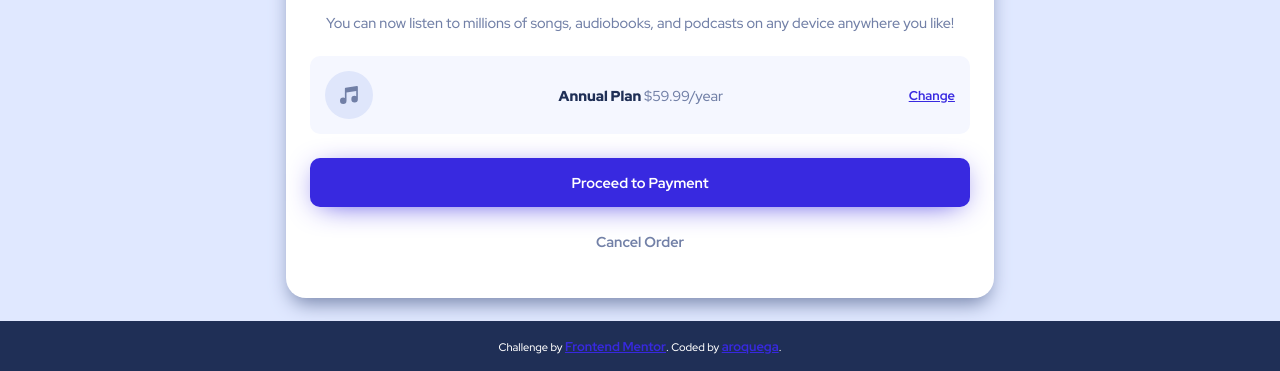
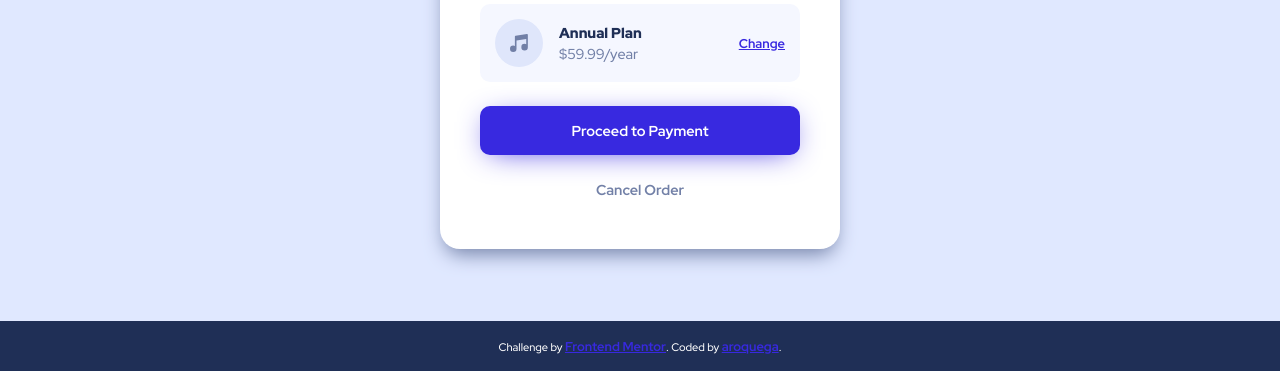
Before and after one commit to aroquega/order-summary-component-main, a plain HTML site: page index.html in a window 1280 px wide. Shown: the part 429-800 px from the top of the page. Drawn offline with Linux system fonts and the light colour scheme.

Commit message:
chore: Cambia los etilos para desktop

```diff
--- a/styles.css
+++ b/styles.css
@@ -1,6 +1,8 @@
-@import url('https://fonts.googleapis.com/css2?family=Red+Hat+Display:wght@500;700;900&display=swap');
+@import url("https://fonts.googleapis.com/css2?family=Red+Hat+Display:wght@500;700;900&display=swap");
 
-*, *::after, *::before {
+*,
+*::after,
+*::before {
   margin: 0;
   padding: 0;
   box-sizing: border-box;
@@ -8,7 +10,7 @@
 
 html {
   font-size: 16px;
-    font-family: 'Red Hat Display', sans-serif;
+  font-family: "Red Hat Display", sans-serif;
   font-weight: 500;
 }
 
@@ -30,6 +32,7 @@ html {
   background-image: url("images/pattern-background-mobile.svg");
   background-position: top center;
   background-repeat: no-repeat;
+  background-size: 100%;
 }
 
 .app__content {
@@ -52,6 +55,7 @@ html {
   border-radius: var(--round-factor);
   box-shadow: 0px 10px 20px -5px var(--desaturated-blue);
   background-color: white;
+  max-width: 25rem;
 }
 
 .card__body {
@@ -85,12 +89,12 @@ html {
 .button {
   appearance: none;
   border: none;
-    font-size: .9rem;
+  font-size: 0.9rem;
   padding-block: 15px;
   padding-inline: 40px;
   border-radius: 10px;
   font-weight: 700;
-    font-family: 'Red Hat Display', sans-serif;
+  font-family: "Red Hat Display", sans-serif;
 }
 
 .button--primary {
@@ -158,7 +162,6 @@ html {
   font-size: 0.9rem;
 }
 
-
 .text--normal-size {
   font-size: 1rem;
 }
@@ -168,3 +171,17 @@ a {
   font-weight: 700;
   color: var(--bright-blue);
 }
+
+@media screen and (min-width: 27.5rem) {
+  .app {
+    background-image: url("images/pattern-background-desktop.svg");
+  }
+
+  .text--title {
+    font-size: 1.6rem;
+  }
+
+  .card__body {
+    padding: 2.2rem 2.5rem;
+  }
+}
```
Lines whose indentation alone changed are shown as unchanged.
